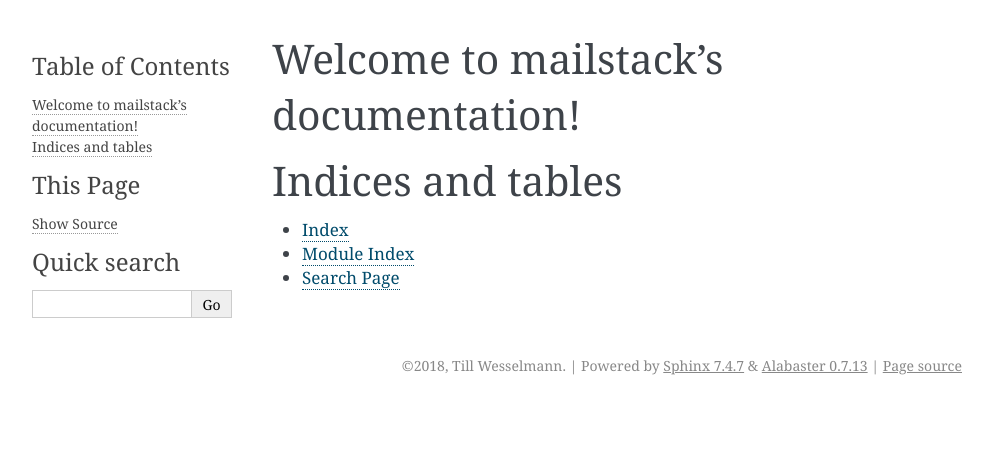
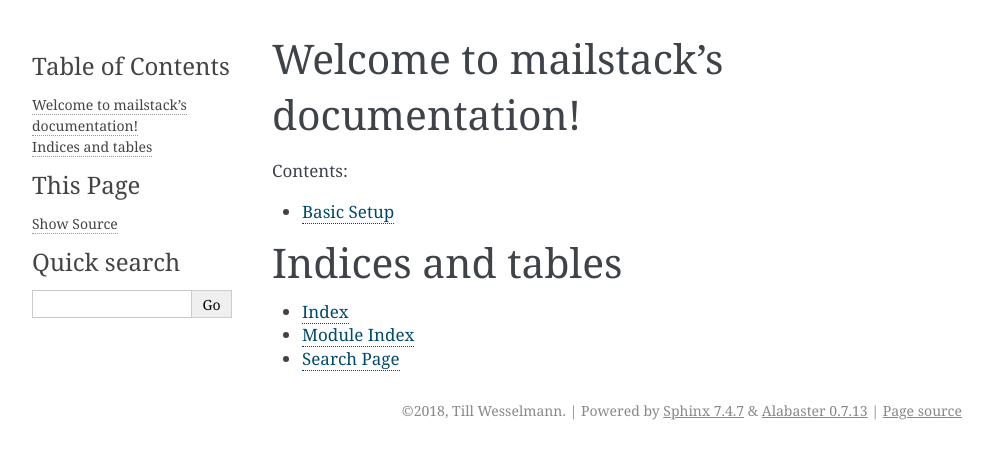
Before and after one commit to thesus/mailstack, a Sphinx documentation site: the page built from docs/source/index.rst, in a window 1280 px wide. Shown: the top 459 px of the page, without its empty margins (148-1141 px from the left). Built offline with Sphinx 7.4.7, drawn with Linux system fonts in a browser that asks for light colours; part of the change alters nothing that is shown.

```diff
--- a/docs/source/index.rst
+++ b/docs/source/index.rst
@@ -10,6 +10,7 @@ Welcome to mailstack's documentation!
    :maxdepth: 2
    :caption: Contents:
 
+   usage/quickstart
 
 
 Indices and tables
--- /dev/null
+++ b/docs/source/usage/quickstart.rst
@@ -0,0 +1,4 @@
+Basic Setup
+===========
+
+Welcome to the mailstack documentation!
```
Also changed, not shown: .gitlab-ci.yml.
